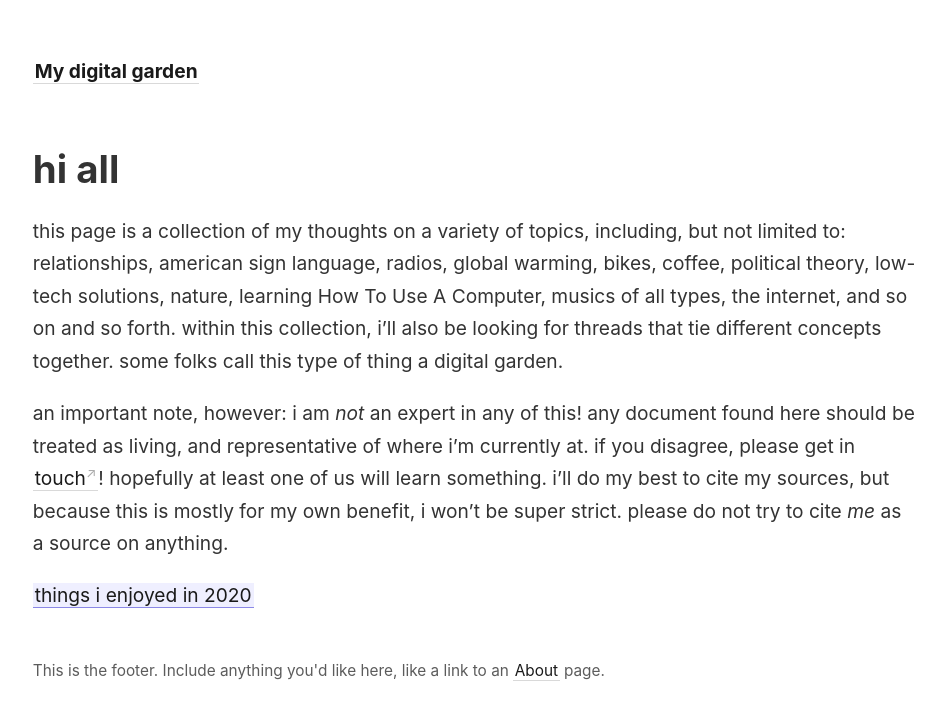
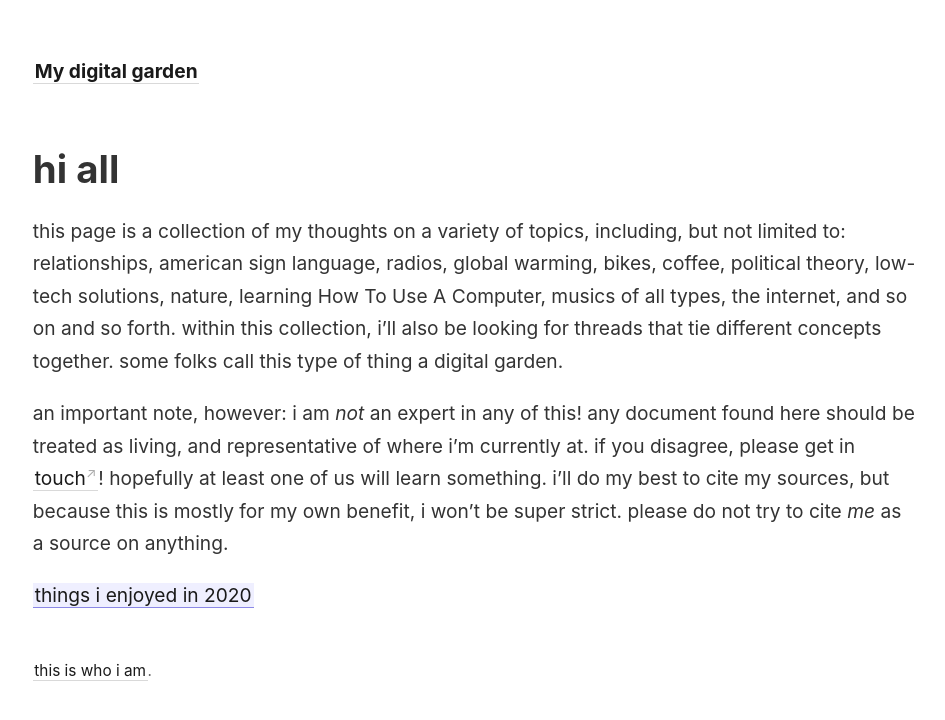
Before and after one commit to dewey-dewey/digital-garden-jekyll-template-2, a Jekyll site: the page built from _pages/index.md, in a window 1280 px wide. Shown: the top 720 px of the page, without its empty margins (44-989 px from the left). Built offline with Jekyll 4.4.1, drawn with Linux system fonts in a browser that asks for light colours.

Commit message:
Update content

```diff
--- a/_includes/footer.html
+++ b/_includes/footer.html
@@ -1 +1 @@
-This is the footer. Include anything you'd like here, like a link to an <a class="internal-link" href="/about">About</a> page.
+<a class="internal-link" href="/about">this is who i am</a>.
```
